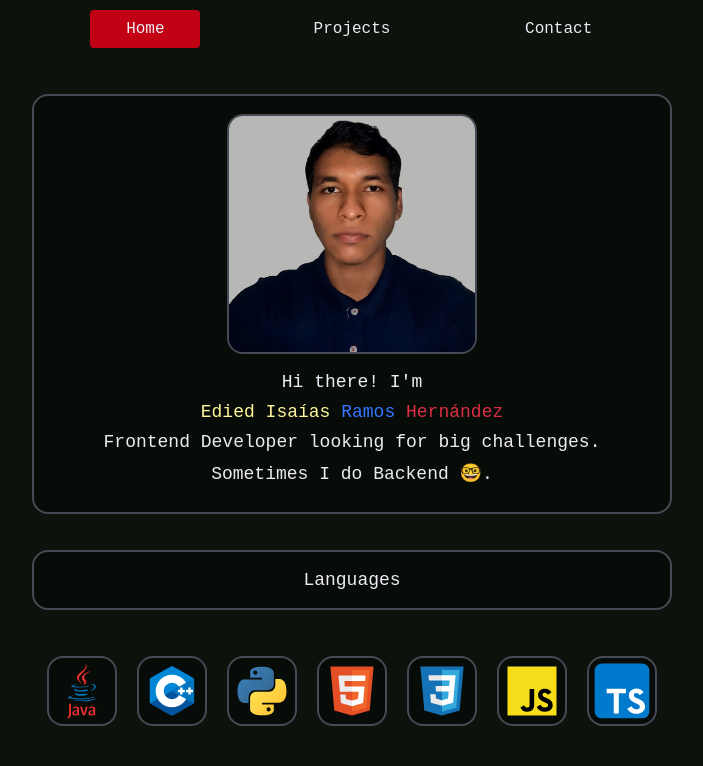
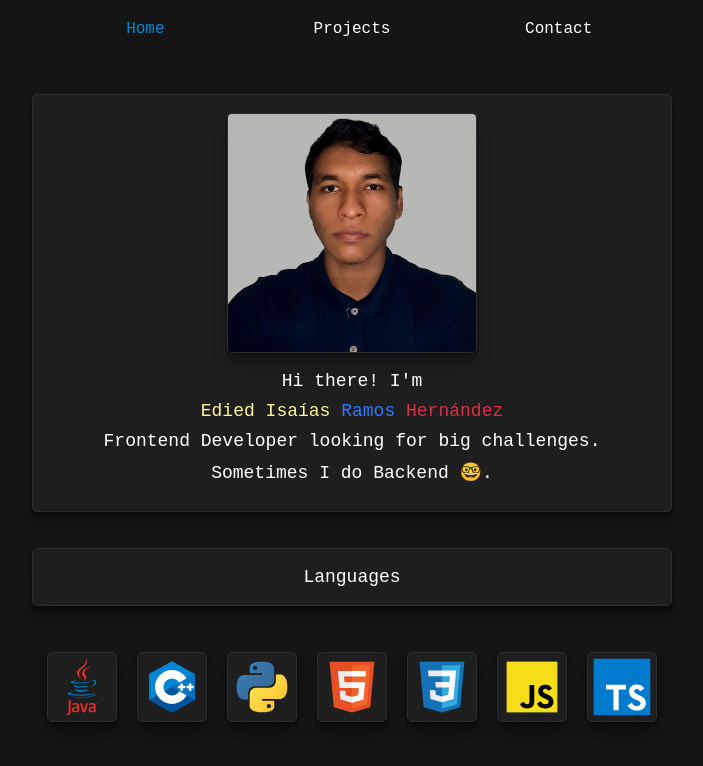
Before and after one commit to EdiedRamos/Edied, a React (Vite) app: page /home in a window 1280 px wide. Shown: the top 766 px of the page, without its empty margins (288-991 px from the left). Built offline with nearby package versions, Linux system fonts and the light colour scheme; a web font is replaced by a local one.

Commit message:
udpate colors

```diff
--- a/src/Components/Molecules/Header/Header.scss
+++ b/src/Components/Molecules/Header/Header.scss
@@ -27,7 +27,7 @@ header {
         color: $mint-cream;
         padding: 10px;
         font-size: $font-size-3;
-        border-radius: 4px;
+        border-radius: 5px;
       }
 
       a:hover {
@@ -38,7 +38,7 @@ header {
 }
 
 .active {
-  background-color: $rusty-red !important;
+  color: $azure;
 }
 
 @media (min-width: 500px) {
--- a/src/General/Styles/Colors/_colors.scss
+++ b/src/General/Styles/Colors/_colors.scss
@@ -1,34 +1,24 @@
-// new color scheme | not being used yet
-$black-100: #101810;
-$black-200: #0c120c;
-$black-300: #080c08;
-
-$white-100: #f5f5f5;
-$white-200: #ebebeb;
-$white-300: #e0e0e0;
-
-$red-100: #a30010;
-$red-200: #8f000e;
-$red-300: #66000a;
-
 // old color scheme
 $charcoal: #353d46;
-$gunmetal-100: #474a56;
+$gunmetal-100: #2b2d35;
 $gunmetal-200: #434651;
-$gunmetal-300: #2f3136;
-$eerie-black: tomato;
-$rich-black-fogra: #0c120c;
-$rich-black: #080c08;
-$mint-cream: #ecebf3;
-$honeydew: #ecebf3;
+$gunmetal-300: #252525;
+$rich-black-fogra: #151515;
+$rich-black: #1e1e1e;
+
+$mint-cream: #fff;
+$honeydew: #fff;
 $tea-green-100: #d6ffd6;
 $tea-green-200: #c2ffc2;
 $green-yellow-crayola: #fff599;
+
+$eerie-black: tomato;
 $candy-pink: #e36372;
 $paradise-pink: #e05262;
 $amaranth: #dd4053;
 $rusty-red: #c20114;
+
 $cornflower-blue-100: #70a0ff;
 $cornflower-blue-200: #5c92ff;
-$azure: #4785ff;
+$azure: #0288d1;
 $blue-crayola: #3377ff;
--- a/src/General/Styles/main.scss
+++ b/src/General/Styles/main.scss
@@ -28,8 +28,11 @@ p {
 }
 
 .border-decoration {
-  border: 2px solid $gunmetal-100;
-  border-radius: 16px;
+  $bg-color: rgba(0, 0, 0, 0.15);
+  border: 1px solid $gunmetal-100;
+  box-shadow: 0 1px 1px $bg-color, 0 2px 2px $bg-color, 0 4px 4px $bg-color,
+    0 8px 8px $bg-color, 0 16px 16px $bg-color;
+  border-radius: 5px;
 }
 
 .spin:hover {
```
